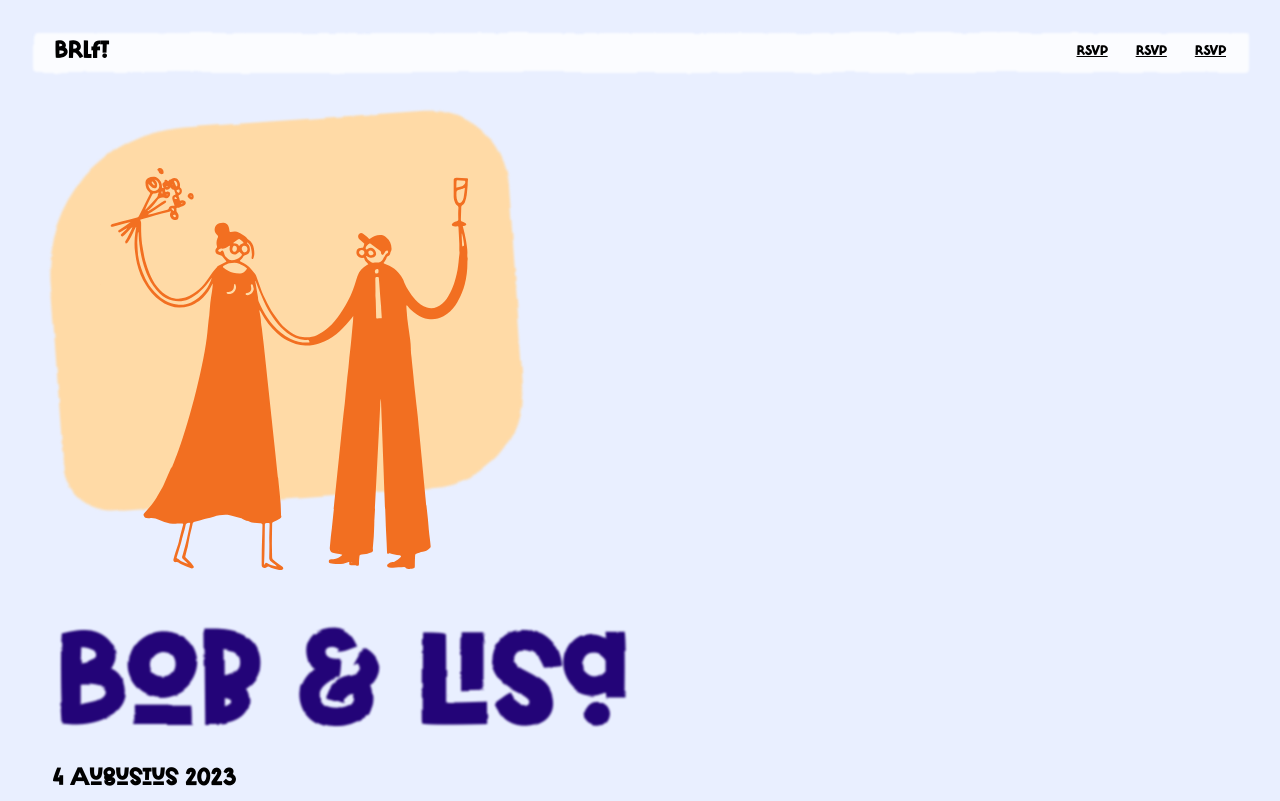
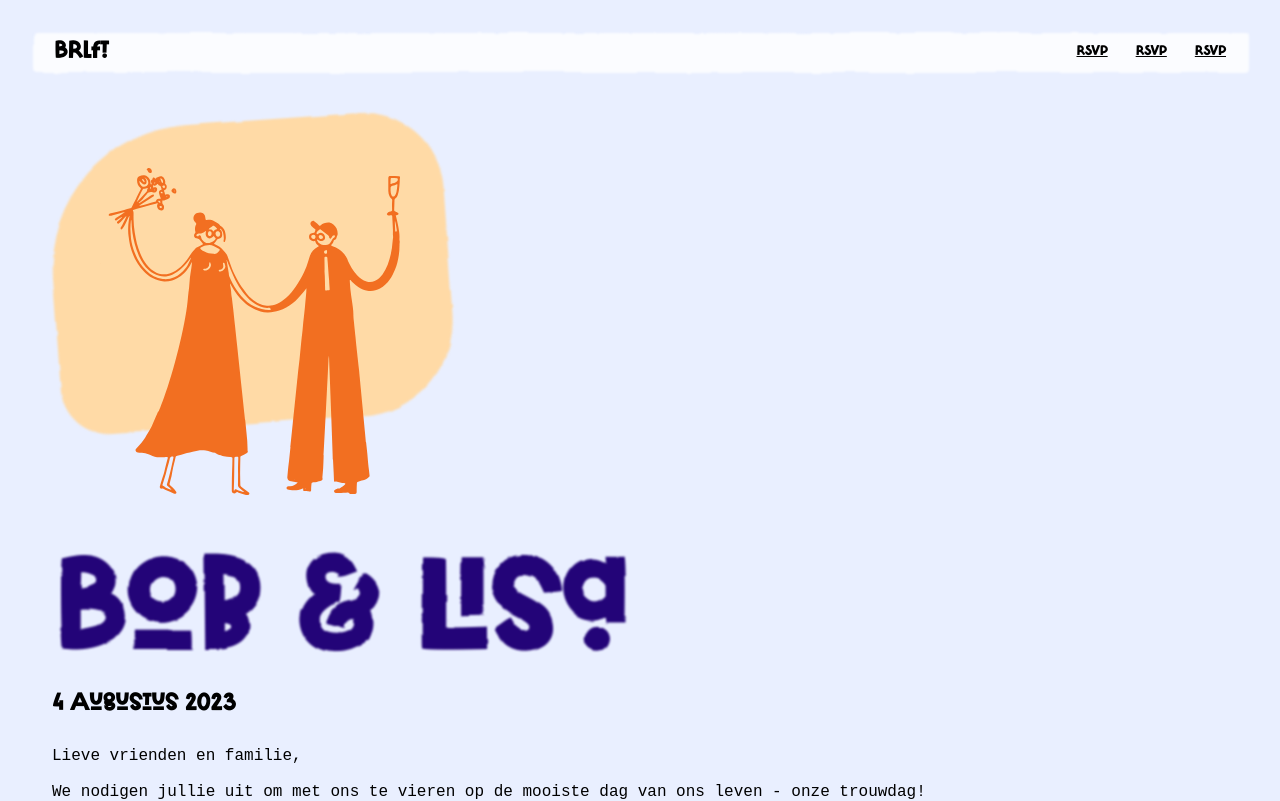
Before and after one commit to bvcady/brlft, a Next.js app: page /ceremonie in a window 1280 px wide. Shown: the top 801 px of the page. Built offline with nearby package versions, Linux system fonts and the light colour scheme.

Commit message:
image width

```diff
--- a/src/pages/_app.tsx
+++ b/src/pages/_app.tsx
@@ -27,9 +27,7 @@ function MyApp({ Component, pageProps }) {
               numOctaves="8"
               result="turbulence"
             >
-              {!animated ? (
-                <animate attributeName="seed" from="0" to="5" dur="1s" repeatCount="indefinite" />
-              ) : null}
+              <animate attributeName="seed" from="0" to="5" dur="1s" repeatCount="indefinite" />
             </feTurbulence>
             <feDisplacementMap
               id="dm"
--- a/src/pages/ceremonie.tsx
+++ b/src/pages/ceremonie.tsx
@@ -15,14 +15,15 @@ const CeremonyPage = () => {
             gap: "2rem",
             alignItems: "center",
             width: "fit-content",
+            maxWidth: "80vw",
             overflow: "visible",
           }}
         >
           <img
-            width="400px"
+            width="100%"
             src="images/bob-en-lisa.svg"
             alt="Illustratie van Lisa en Bob"
-            style={{ padding: "1rem", maxWidth: "90vw" }}
+            style={{ padding: "1rem" }}
           />
           <div
             style={{
```
